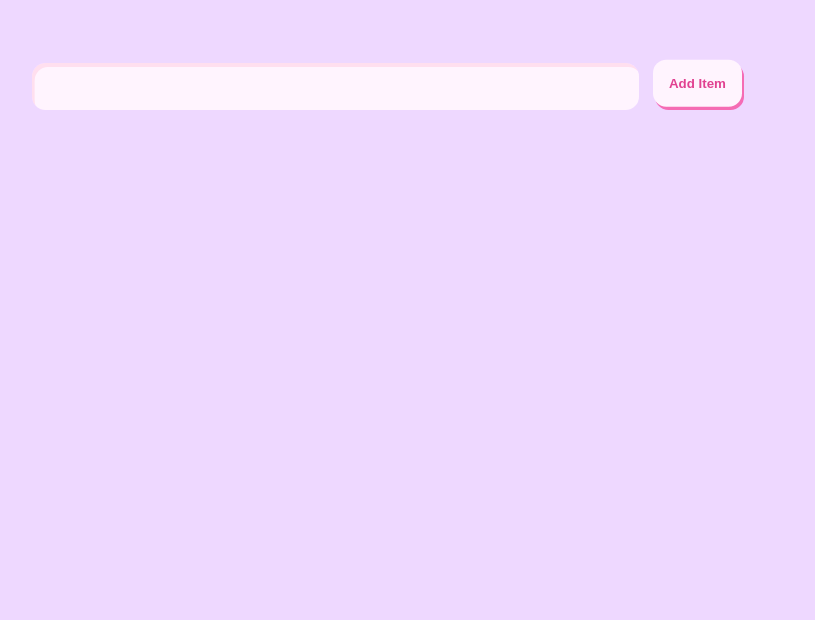
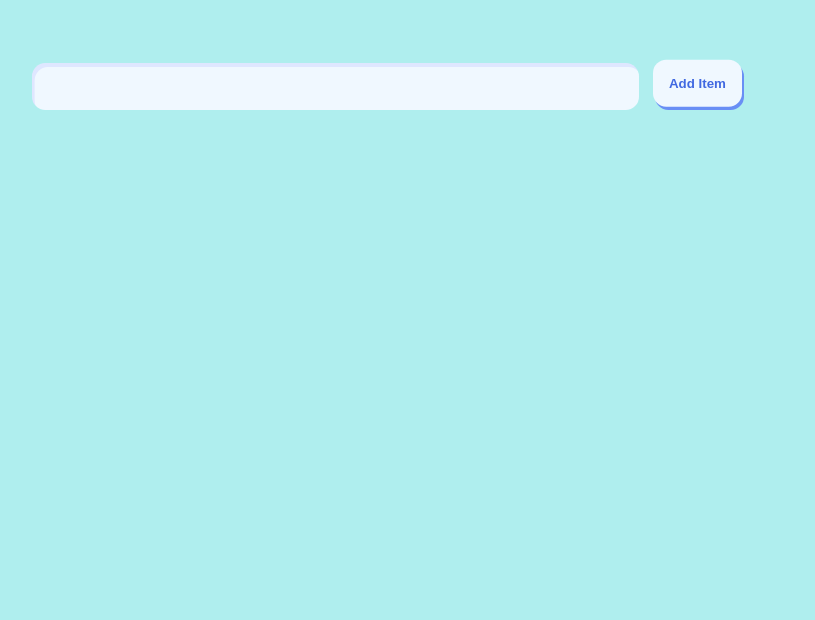
Before and after one commit to rjgraffham/todo-list-genuki, a website: page src/index.html in a window 1280 px wide. Shown: the part 180-800 px from the top of the page, without its empty margins (252-1067 px from the left). Drawn offline with Linux system fonts and the light colour scheme.

Commit message:
Revert "Pink site"
This reverts commit d830e2d4f0dcdd3cc1db7ca5852dba66c2f1bf98.

```diff
--- a/src/css/style.css
+++ b/src/css/style.css
@@ -8,7 +8,6 @@ html.js-active .no-js {
 html {
     background-color: paleturquoise;
     color: royalblue;
-    filter: hue-rotate(90deg);
 }
 
 body {
```
